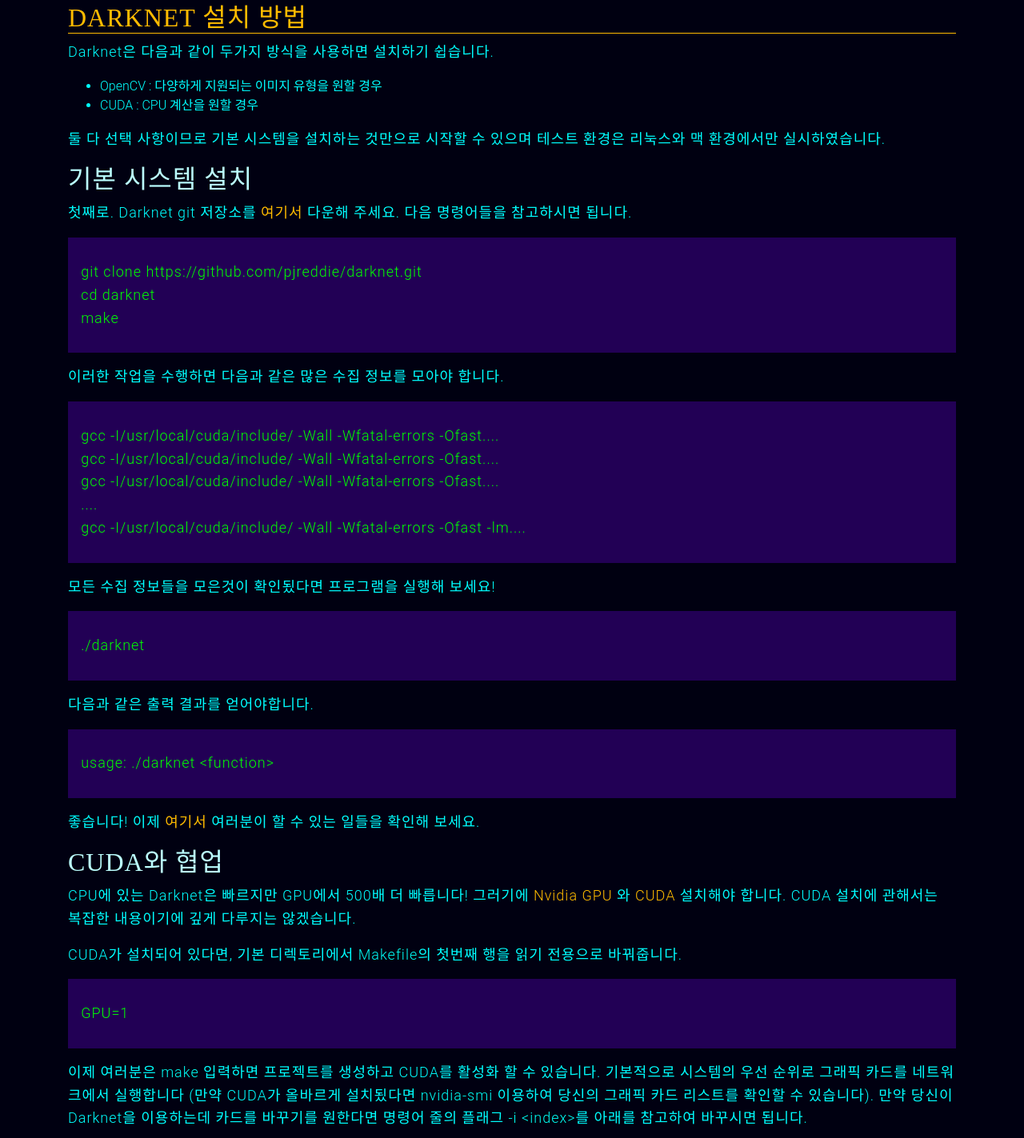
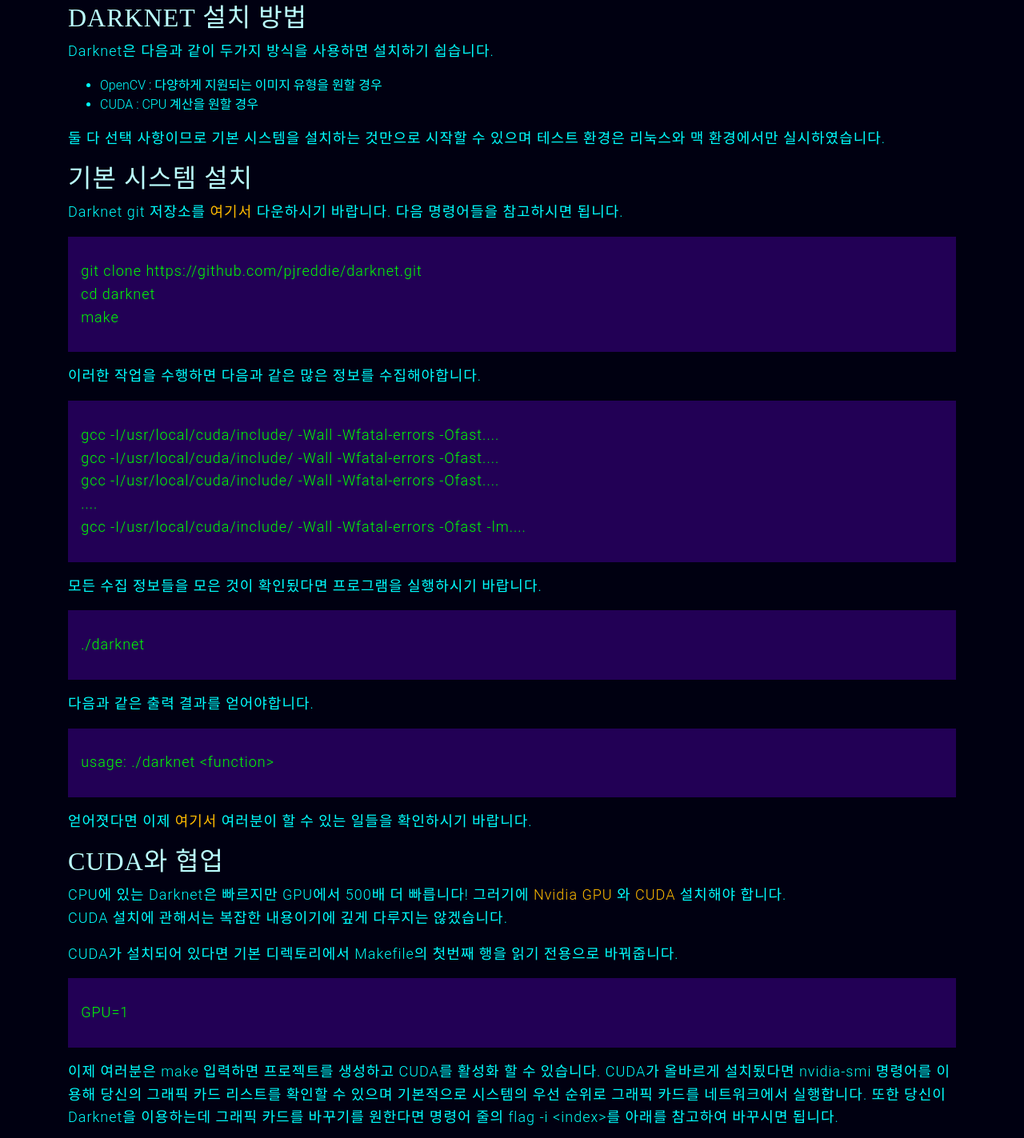
Before and after one commit to OSSProjectYOLO/Darknet, a website with bundled scripts: page YOLO API Web Instruction/install.html in a window 1280 px wide. Shown: the part 997-2420 px from the top of the page at 80% size. Built offline with nearby package versions, Linux system fonts and the light colour scheme.

Commit message:
install.html image 수정

```diff
--- a/YOLO API Web Instruction/install.html
+++ b/YOLO API Web Instruction/install.html
@@ -100,7 +100,7 @@
         <div class="row">
           <div class="col-lg-12 mx-auto">
             <div style="text-align:left">
-           <h1>DARKNET 설치 방법</h1>
+           <h2>DARKNET 설치 방법</h2>
            <p>Darknet은 다음과 같이 두가지 방식을 사용하면 설치하기 쉽습니다.</p>
            <ul>
             <li><a href="http://opencv.org/">OpenCV</a> : 다양하게 지원되는 이미지 유형을 원할 경우</li>
@@ -108,7 +108,7 @@
           </ul>
           <p>둘 다 선택 사항이므로 기본 시스템을 설치하는 것만으로 시작할 수 있으며 테스트 환경은 리눅스와 맥 환경에서만 실시하였습니다.</p>
           <h2>기본 시스템 설치</h2>
-          <p>첫째로. Darknet git 저장소를 <a href="https://github.com/pjreddie/darknet">여기서</a> 다운해 주세요. 다음 명령어들을 참고하시면 됩니다.</p>
+          <p>Darknet git 저장소를 <a href="https://github.com/pjreddie/darknet">여기서</a> 다운하시기 바랍니다. 다음 명령어들을 참고하시면 됩니다.</p>
         </div>
 
           <p style="background-color: #205; color:#0f0; overflow: scroll; text-align: left;">
@@ -119,7 +119,7 @@
             </p>
 
 
-          <p style="text-align: left">이러한 작업을 수행하면 다음과 같은 많은 수집 정보를 모아야 합니다.
+          <p style="text-align: left">이러한 작업을 수행하면 다음과 같은 많은 정보를 수집해야합니다.
           </p>
 
 
@@ -132,7 +132,7 @@
               <br>&nbsp
             </p>
 
-          <p style="text-align: left">모든 수집 정보들을 모은것이 확인됬다면 프로그램을 실행해 보세요!
+          <p style="text-align: left">모든 수집 정보들을 모은 것이 확인됬다면 프로그램을 실행하시기 바랍니다.
           </p>
           <p style="background-color: #205; color:#0f0; overflow: scroll; text-align: left;">
               <br>&nbsp&nbsp ./darknet
@@ -147,12 +147,13 @@
               <br>&nbsp
             </p>
           <div style="text-align: left">
-          <p>좋습니다! 이제
+          <p>얻어졋다면 이제
             <a href="https://pjreddie.com/darknet/">여기서</a>
-            여러분이 할 수 있는 일들을 확인해 보세요.</p>
+            여러분이 할 수 있는 일들을 확인하시기 바랍니다.</p>
           <h2><a name="cuda"></a>CUDA와 협업</h2>
-          <p>CPU에 있는 Darknet은 빠르지만 GPU에서 500배 더 빠릅니다! 그러기에 <a href="https://developer.nvidia.com/cuda-gpus">Nvidia GPU</a> 와 <a href="https://developer.nvidia.com/cuda-downloads">CUDA</a> 설치해야 합니다. CUDA 설치에 관해서는 복잡한 내용이기에 깊게 다루지는 않겠습니다.</p>
-          <p>CUDA가 설치되어 있다면, 기본 디렉토리에서 <font color="#00FFF5">Makefile</font>의 첫번째 행을 읽기 전용으로 바꿔줍니다.</p>
+          <p>CPU에 있는 Darknet은 빠르지만 GPU에서 500배 더 빠릅니다! 그러기에 <a href="https://developer.nvidia.com/cuda-gpus">Nvidia GPU</a> 와 <a href="https://developer.nvidia.com/cuda-downloads">CUDA</a> 설치해야 합니다.
+            <br>CUDA 설치에 관해서는 복잡한 내용이기에 깊게 다루지는 않겠습니다.</p>
+          <p>CUDA가 설치되어 있다면 기본 디렉토리에서 <font color="#00FFF5">Makefile</font>의 첫번째 행을 읽기 전용으로 바꿔줍니다.</p>
         </div>
 
         <p style="background-color: #205; color:#0f0; overflow: scroll; text-align: left;">
@@ -161,7 +162,8 @@
             <br>&nbsp
           </p>
 
-          <p style="text-align: left">이제 여러분은 <font color="#00FFF5">make</font> 입력하면 프로젝트를 생성하고 CUDA를 활성화 할 수 있습니다. 기본적으로 시스템의 우선 순위로 그래픽 카드를 네트워크에서 실행합니다 (만약 CUDA가 올바르게 설치됬다면 <font color="#00FFF5">nvidia-smi</font> 이용하여 당신의 그래픽 카드 리스트를 확인할 수 있습니다). 만약 당신이 Darknet을 이용하는데 카드를 바꾸기를 원한다면 명령어 줄의 플래그 <font color="#00FFF5">-i &lt;index&gt;</font>를 아래를 참고하여 바꾸시면 됩니다.</p>
+          <p style="text-align: left">이제 여러분은 <font color="#00FFF5">make</font> 입력하면 프로젝트를 생성하고 CUDA를 활성화 할 수 있습니다. CUDA가 올바르게 설치됬다면 <font color="#00FFF5">nvidia-smi</font> 명령어를 이용해 당신의 그래픽 카드 리스트를 확인할 수 있으며 기본적으로 시스템의 우선 순위로 그래픽 카드를 네트워크에서 실행합니다.
+          또한 당신이 Darknet을 이용하는데 그래픽 카드를 바꾸기를 원한다면 명령어 줄의 flag <font color="#00FFF5">-i &lt;index&gt;</font>를 아래를 참고하여 바꾸시면 됩니다.</p>
           <p style="background-color: #205; color:#0f0; overflow: scroll; text-align: left;">
               <br>&nbsp&nbsp ./darknet -i 1 imagenet test cfg/alexnet.cfg alexnet.weights
 
@@ -178,7 +180,7 @@
             <div style="text-align:left">
           <h2><a name="opencv"></a>OpenCV를 이용한 컴파일</h2>
           <p>기본적으로 Darknet은 이미지 로딩을 위해 <a href="https://github.com/nothings/stb/blob/master/stb_image.h"><code>stb_image.h</code></a> 를 사용합니다. 또한 <a href="http://opencv.org/">OpenCV</a>를 사용하면 디스크에 저장하지 않아도 이미지와 탐지 기능을 볼 수 있습니다.</p>
-          <p>우선 OpenCV를 먼저 설치하세요. 소스에서 이 작업을 수행하면 오래걸리고 복잡하므로 패키지 매니저를 사용하여 수행할 수 있습니다.</p>
+          <p>우선 OpenCV를 먼저 설치하세요.<br> 소스에서 이 작업을 수행하면 오래걸리고 복잡하므로 패키지 매니저를 사용하여 수행할 수 있습니다.</p>
           <p>다음으로 <font color="#00FFF5">Makefile</font>의 두번째 줄을 변경합니다.</p>
           </div>
           <p style="background-color: #205; color:#0f0; overflow: scroll; text-align: left;">
@@ -195,10 +197,8 @@
             </p>
 
           <p style="text-align:left">지금까지의 절차대로 정상적으로 동작한다면 아래와 같이 보일 것입니다.</p>
-          <p><img alt="" src="/media/image/Screen_Shot_2015-06-10_at_2.47.08_PM.png" /></p>
+          <p><img alt="" src="img/Screen_Shot_2015-06-10_at_2.47.08_PM.png" /></p>
         </div>
-
-
 
       </body>
     </div>
```
Also changed, not shown: YOLO API Web Instruction/img/Screen_Shot_2015-06-10_at_2.47.08_PM.png (added).
